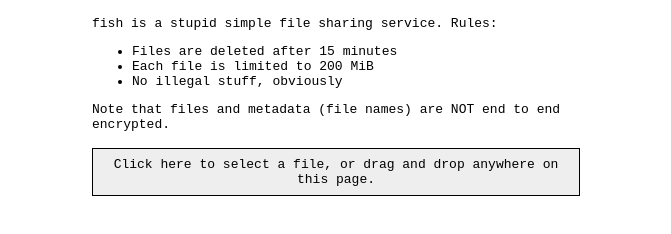
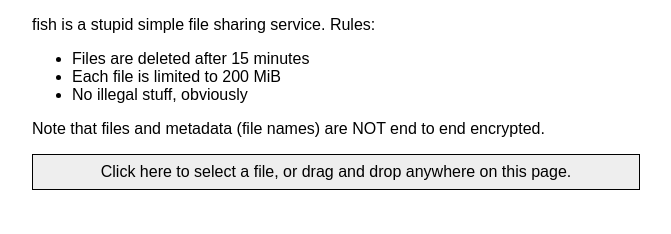
Before and after one commit to apsun/fish, a plain HTML site: page static/index.html in a window 1280 px wide. Shown: the whole page, without its empty margins (304-975 px from the left). Drawn offline with Linux system fonts and the light colour scheme.

Commit message:
Use a sans serif font

```diff
--- a/static/main.css
+++ b/static/main.css
@@ -13,8 +13,7 @@ body {
     align-items: center;
 
     /* Page font */
-    font-family: monospace;
-    font-size: medium;
+    font-family: sans-serif;
 
     /* Use a sane margin/padding system */
     box-sizing: border-box;
@@ -29,10 +28,9 @@ body {
 
 
 #content {
-    /* Horizontally center everything inside the content container */
+    /* Flex layout for the container as well */
     display: flex;
     flex-direction: column;
-    align-items: center;
 
     /* Set the content width to min(40em, page width) - padding */
     padding: 16px;
```
